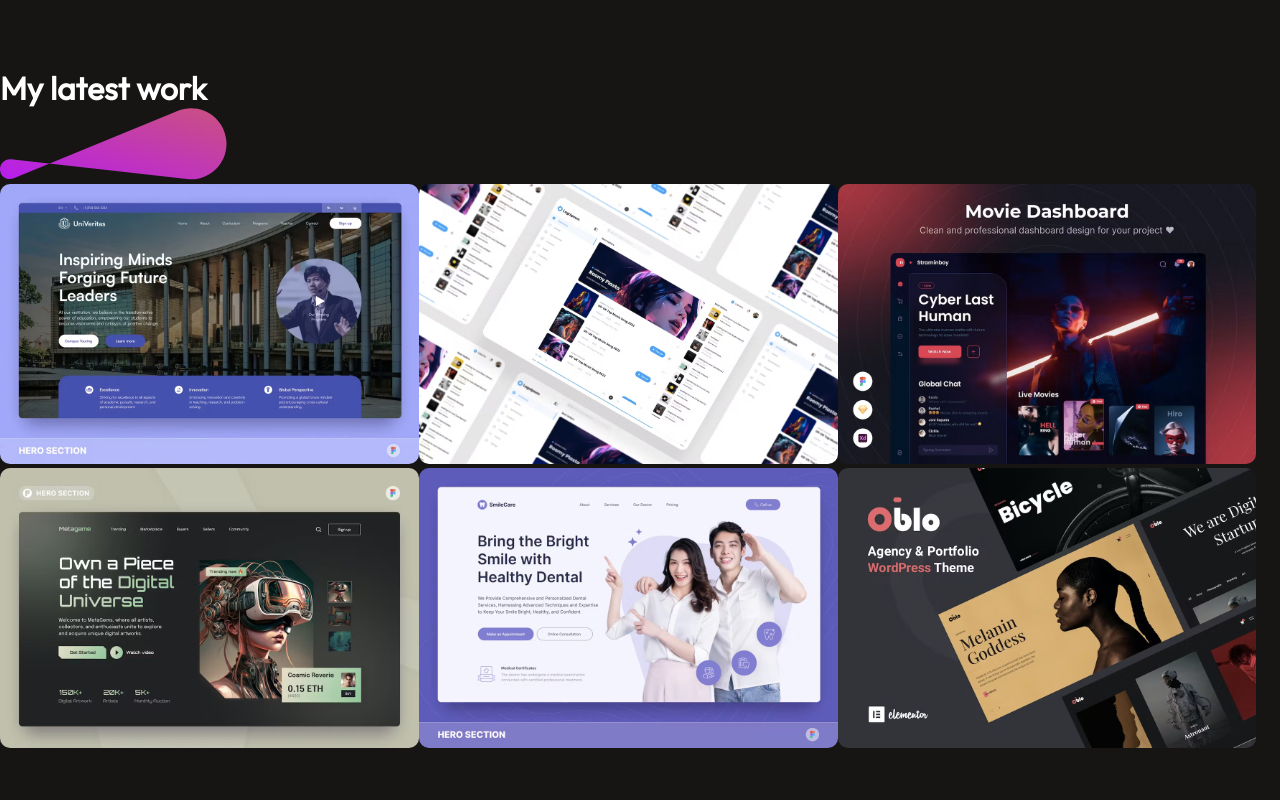
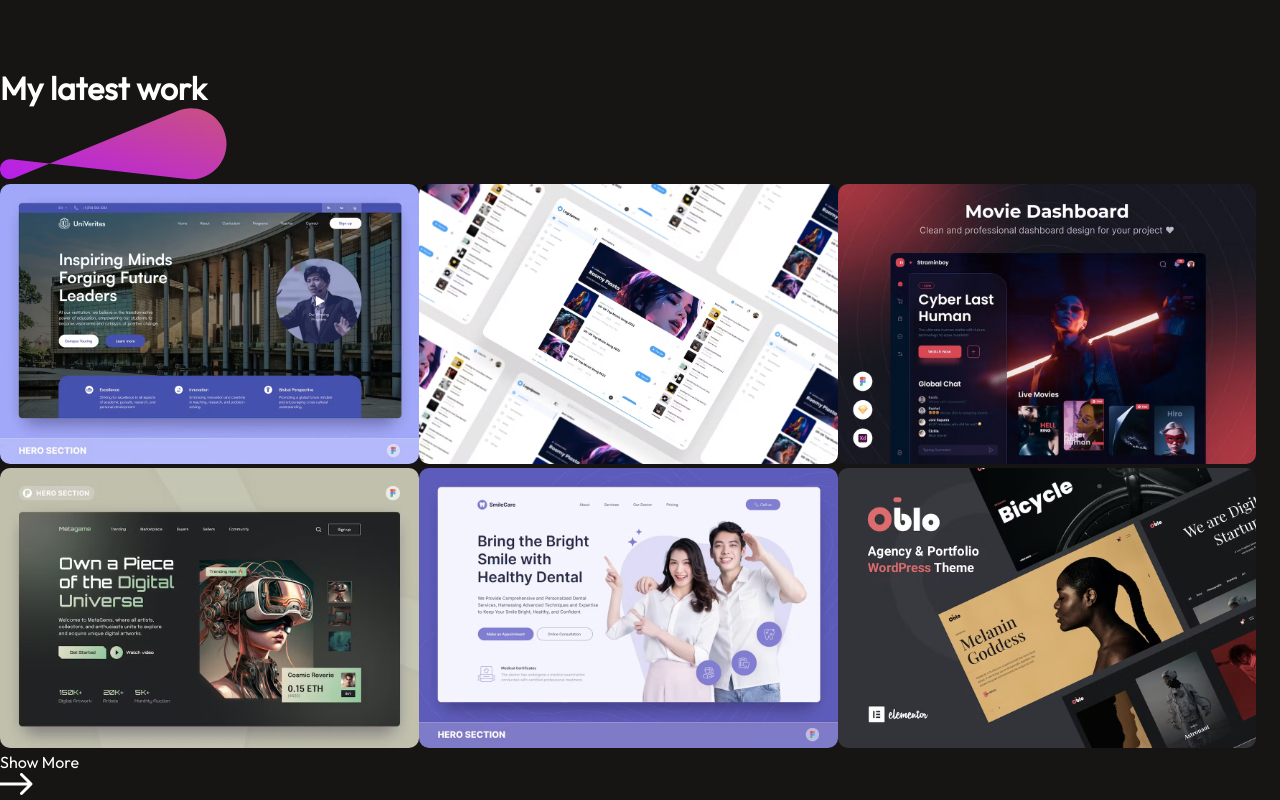
Before and after one commit to KipletingEdwin/kipleting-edwin-portfolio, a React (Vite) app: page / in a window 1280 px wide. Shown: the part 4225-5025 px from the top of the page. Before the commit the page ends 4977 px from the top, so only its background shows below. Built offline with nearby package versions, Linux system fonts and the light colour scheme.

Commit message:
add arrow icon

```diff
--- a/src/Components/MyWork/MyWork.jsx
+++ b/src/Components/MyWork/MyWork.jsx
@@ -1,7 +1,8 @@
 import React from 'react'
 import './MyWork.css'
-import theme_pattern from '../../assets/theme_pattern.svg';
+import theme_pattern from '../../assets/theme_pattern.svg'
 import mywork_data from '../../assets/mywork_data'
+import arrow_icon from '../../assets/arrow_icon.svg'
 
 const MyWork = () => {
   return (
@@ -14,8 +15,11 @@ const MyWork = () => {
             {
                 mywork_data.map((work,index)=>{
                     return <img key={index} src={work.w_img} alt='mywork'/>
-                })
-            }
+                })}
+        </div>
+        <div className="mywork-showmore">
+            <p>Show More</p>
+            <img src={arrow_icon} alt="arrow-icon" />
 
         </div>
     </div>
```
